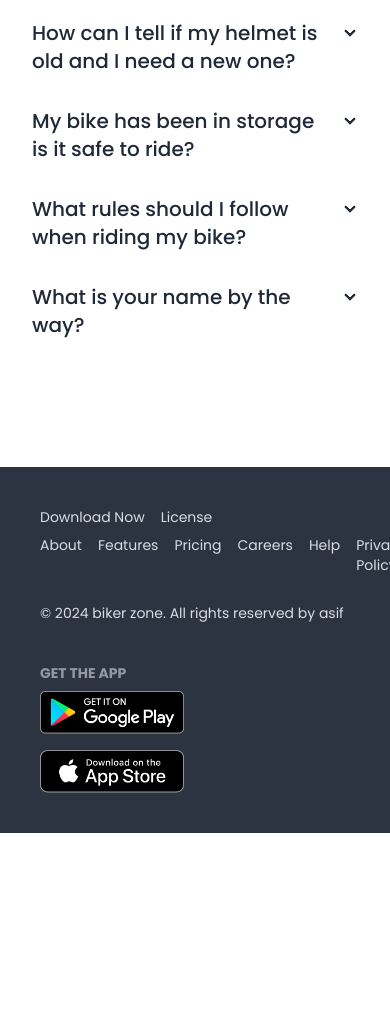
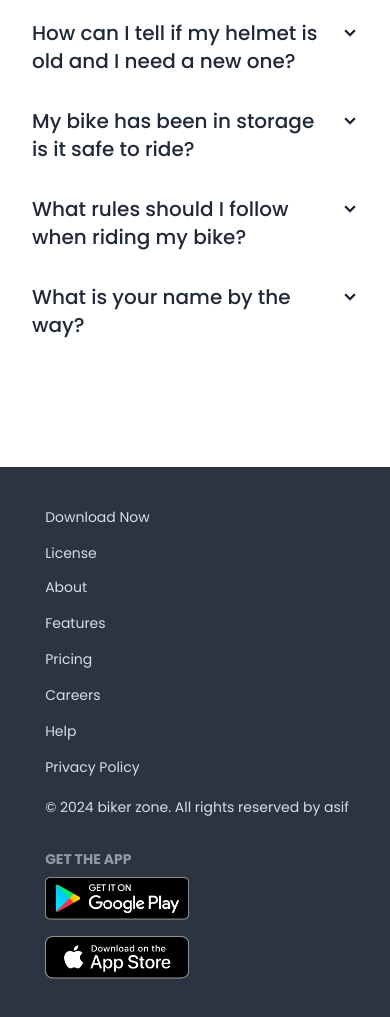
Before and after one commit to amuqshit000/biker-zone-with-daisyui, a plain HTML site: page index.html in a window 390 px wide. Shown: the part 6138-7155 px from the top of the page. Before the commit the page ends 6971 px from the top, so only its background shows below. Drawn offline with nearby package versions, Linux system fonts and the light colour scheme.

Commit message:
mobile responsive done

```diff
--- a/index.html
+++ b/index.html
@@ -176,7 +176,8 @@
   <main class="md:container md:mx-auto">
     <!-- featured bike -->
     <section class="my-24">
-      <h3 class="text-3xl font-semibold text-center mb-5">Featured Bikes <span class="text-bikep">In This Year</span></h3>
+      <h3 class="text-3xl font-semibold text-center mb-5">Featured Bikes <span class="text-bikep">In This Year</span>
+      </h3>
 
       <!-- feature bike cards -->
       <div class="grid grid-cols-1 md:grid-cols-2 lg:grid-cols-3 md:gap-14 lg:gap-32 p-14">
@@ -392,7 +393,8 @@
                 What is your name by the way?
               </div>
               <div class="collapse-content">
-                <p>Safety First! Its Asif here. Always obey the rules of the road. Obey all traffic signals, signs, and laws. Get in
+                <p>Safety First! Its Asif here. Always obey the rules of the road. Obey all traffic signals, signs, and
+                  laws. Get in
                   the mindset of “driving” your bike—not just “riding” your bike. This will help you be a more focused
                   and legally compliant bike rider. </p>
               </div>
@@ -405,33 +407,37 @@
   </main>
 
   <!-- footer section -->
-  <footer class="footer p-10 bg-neutral text-neutral-content">
+  <footer class="footer p-10 bg-neutral text-neutral-content justify-center">
     <!-- left aside -->
-    <aside>
 
-      <nav class="grid grid-flow-col gap-4">
+
+    <div class="md:flex md:gap-48 lg:gap-96 pl-1">
+      <div>
+        <div class="grid md:grid-flow-col gap-4 mb-3.5">
           <a class="link link-hover">Download Now</a>
           <a class="link link-hover">License</a>
-      </nav>
-      <nav class="grid grid-flow-col gap-4">
+        </div>
+        <div class="grid md:grid-flow-col gap-4">
           <a class="link link-hover">About</a>
           <a class="link link-hover">Features</a>
           <a class="link link-hover">Pricing</a>
           <a class="link link-hover">Careers</a>
           <a class="link link-hover">Help</a>
           <a class="link link-hover">Privacy Policy</a>
-      </nav>
+        </div>
         <p class="mt-5">© 2024 biker zone. All rights reserved by asif</p>
-    </aside>
+      </div>
+
       <!-- get the app -->
+      <div class="mt-6  md:mt-0 lg:mt-0">
         <div>
-      <nav>
           <header class="footer-title">Get the App</header>
           <div class="grid grid-cols-1 gap-4">
             <a><img class="max-w-36" src="/images/others/android.png" alt=""></a>
             <a><img class="w-36" src="/images/others/ios.png" alt=""></a>
           </div>
-      </nav>
+        </div>
+      </div>
     </div>
   </footer>
 </body>
```
Lines whose indentation alone changed are shown as unchanged.
